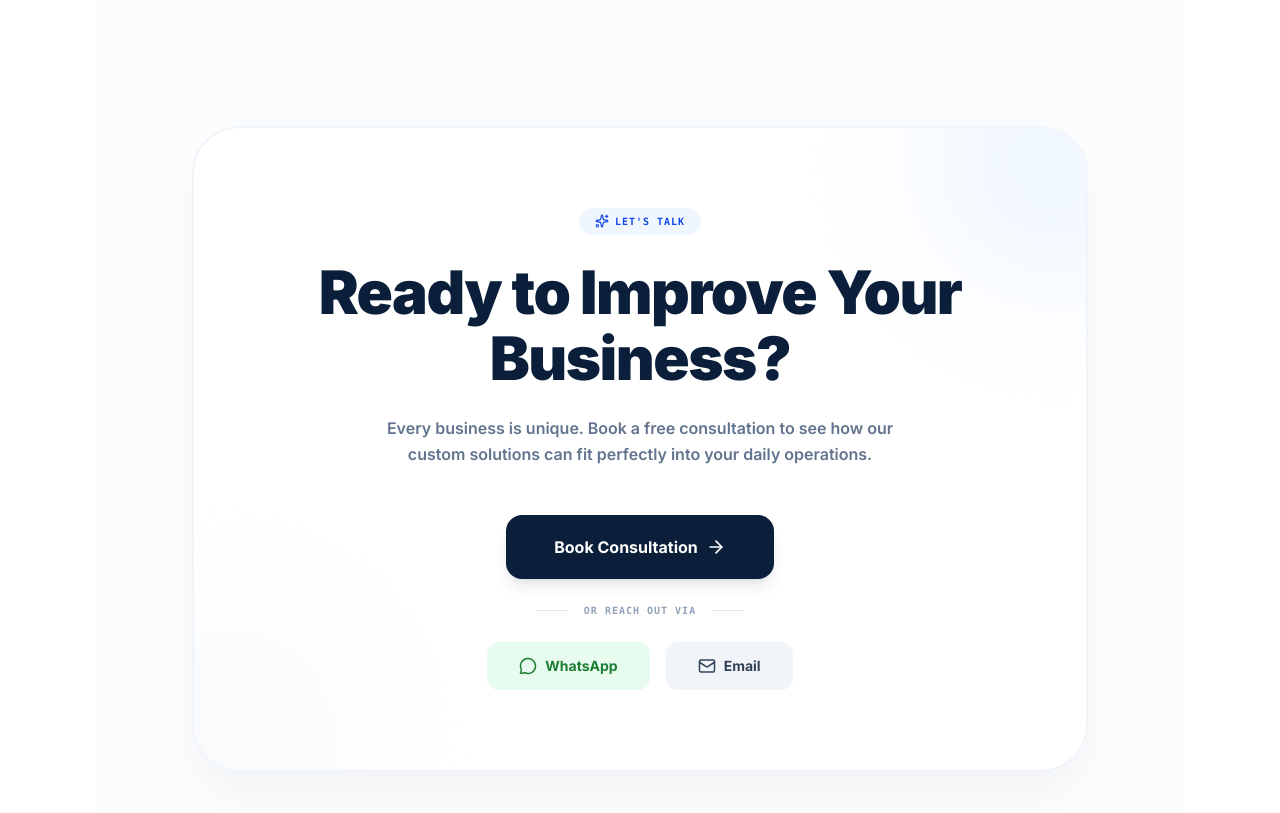
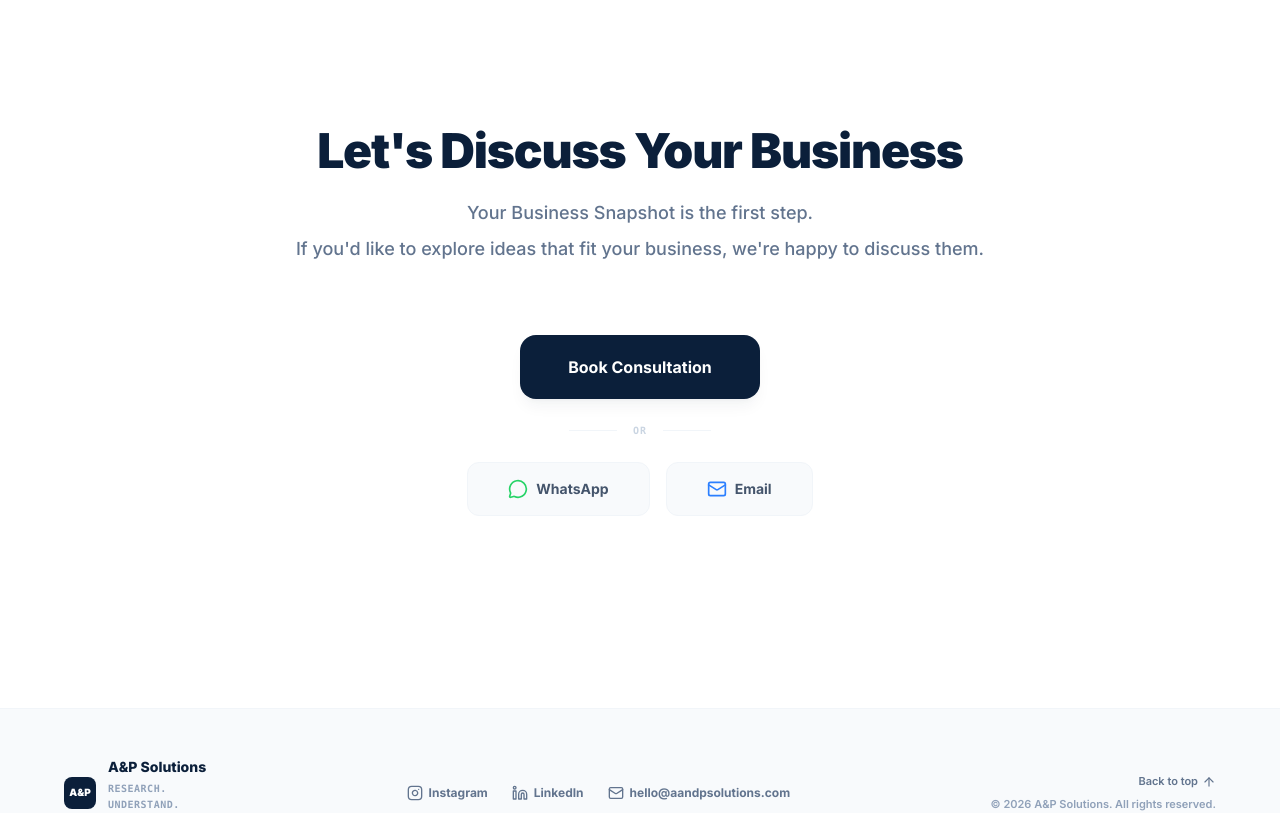
Before and after one commit to ptadas22-lab/apsolution, a React (Vite) app: page / in a window 1280 px wide. Shown: the part 4960-5773 px from the top of the page. Built offline with nearby package versions, Linux system fonts and the light colour scheme.

Commit message:
Redesign consultation section

```diff
--- a/src/components/ContactSection.tsx
+++ b/src/components/ContactSection.tsx
@@ -1,72 +1,60 @@
 import React from "react";
-import { MessageCircle, Mail, ArrowRight, Sparkles } from "lucide-react";
+import { MessageCircle, Mail } from "lucide-react";
 
 export default function ContactSection() {
   return (
-    <section id="contact" className="py-24 md:py-32 scroll-mt-20 px-4 bg-slate-50/50">
-      <div className="max-w-4xl mx-auto">
-        <div className="bg-white border-2 border-slate-100 rounded-[3rem] p-8 md:p-20 text-center shadow-2xl shadow-[#0B1F3A]/5 relative overflow-hidden">
+    <section id="contact" className="py-24 md:py-32 scroll-mt-20 px-4 bg-white border-t border-slate-100">
+      <div className="max-w-3xl mx-auto text-center space-y-12">
 
-          {/* Subtle background element */}
-          <div className="absolute -top-24 -right-24 w-64 h-64 bg-blue-50 rounded-full blur-3xl pointer-events-none"></div>
-          <div className="absolute -bottom-24 -left-24 w-64 h-64 bg-slate-50 rounded-full blur-3xl pointer-events-none"></div>
-
-          <div className="relative z-10 space-y-10">
         <div className="space-y-6">
-              <div className="inline-flex items-center gap-1.5 bg-blue-50 text-blue-700 px-4 py-1.5 rounded-full text-[10px] font-bold uppercase tracking-widest font-mono mx-auto">
-                <Sparkles className="h-3.5 w-3.5" />
-                <span>Let's Talk</span>
+          <h2 className="text-4xl sm:text-5xl font-sans font-black text-[#0B1F3A] tracking-tight">
+            Let's Discuss Your Business
+          </h2>
+          <div className="space-y-2">
+            <p className="text-slate-500 sm:text-lg font-medium">
+              Your Business Snapshot is the first step.
+            </p>
+            <p className="text-slate-500 sm:text-lg font-medium">
+              If you'd like to explore ideas that fit your business, we're happy to discuss them.
+            </p>
+          </div>
         </div>
 
-              <h2 className="text-4xl sm:text-5xl lg:text-6xl font-sans font-black text-[#0B1F3A] tracking-tight leading-[1.1]">
-                Ready to Improve Your Business?
-              </h2>
+        <div className="flex flex-col items-center gap-6 pt-6">
+          <button
+            className="w-full sm:w-auto bg-[#0B1F3A] hover:bg-[#1e293b] text-white font-bold text-sm sm:text-base px-12 py-5 rounded-2xl transition-all shadow-lg shadow-[#0B1F3A]/5 inline-flex items-center justify-center gap-2 cursor-pointer border-none"
+          >
+            <span>Book Consultation</span>
+          </button>
 
-              <p className="text-slate-500 text-sm sm:text-base font-semibold leading-relaxed max-w-lg mx-auto">
-                Every business is unique. Book a free consultation to see how our custom solutions can fit perfectly into your daily operations.
-              </p>
+          <div className="flex items-center gap-4 w-full justify-center">
+            <div className="h-px w-12 bg-slate-100"></div>
+            <span className="text-[10px] font-bold text-slate-300 uppercase tracking-widest font-mono">Or</span>
+            <div className="h-px w-12 bg-slate-100"></div>
           </div>
 
-            <div className="pt-2 flex flex-col items-center gap-6">
-              {/* Primary Button */}
-              <button
-                className="w-full sm:w-auto bg-[#0B1F3A] hover:bg-[#2563EB] text-white font-bold text-sm sm:text-base px-12 py-5 rounded-2xl transition-all flex items-center justify-center gap-2 shadow-lg shadow-[#0B1F3A]/10 cursor-pointer border-none"
-              >
-                <span>Book Consultation</span>
-                <ArrowRight className="h-5 w-5" />
-              </button>
-
-              <div className="flex items-center gap-4">
-                <div className="h-px w-8 bg-slate-200"></div>
-                <span className="text-[10px] font-bold text-slate-400 uppercase tracking-widest font-mono">Or reach out via</span>
-                <div className="h-px w-8 bg-slate-200"></div>
-              </div>
-
-              {/* Secondary Buttons */}
           <div className="flex flex-col sm:flex-row gap-4 w-full sm:w-auto">
             <a
               href="https://wa.me/919876543210"
               target="_blank"
               rel="noreferrer"
-                  className="flex-1 sm:flex-none bg-[#25D366]/10 hover:bg-[#25D366]/20 text-[#1e7e34] font-bold text-xs sm:text-sm py-3.5 px-8 rounded-xl transition-all flex items-center justify-center gap-2 cursor-pointer no-underline"
+              className="flex-1 sm:flex-none bg-slate-50 hover:bg-slate-100 border border-slate-100 text-slate-600 font-bold text-sm py-4 px-10 rounded-xl transition-all flex items-center justify-center gap-2 cursor-pointer no-underline"
             >
-                  <MessageCircle className="h-4.5 w-4.5" />
+              <MessageCircle className="h-5 w-5 text-[#25D366]" />
               <span>WhatsApp</span>
             </a>
 
             <a
               href="mailto:hello@apsolutions.in"
-                  className="flex-1 sm:flex-none bg-slate-100 hover:bg-slate-200 text-slate-700 font-bold text-xs sm:text-sm py-3.5 px-8 rounded-xl transition-all flex items-center justify-center gap-2 cursor-pointer no-underline"
+              className="flex-1 sm:flex-none bg-slate-50 hover:bg-slate-100 border border-slate-100 text-slate-600 font-bold text-sm py-4 px-10 rounded-xl transition-all flex items-center justify-center gap-2 cursor-pointer no-underline"
             >
-                  <Mail className="h-4.5 w-4.5" />
+              <Mail className="h-5 w-5 text-blue-500" />
               <span>Email</span>
             </a>
           </div>
         </div>
 
       </div>
-        </div>
-      </div>
     </section>
   );
 }
```
Lines whose indentation alone changed are shown as unchanged.
